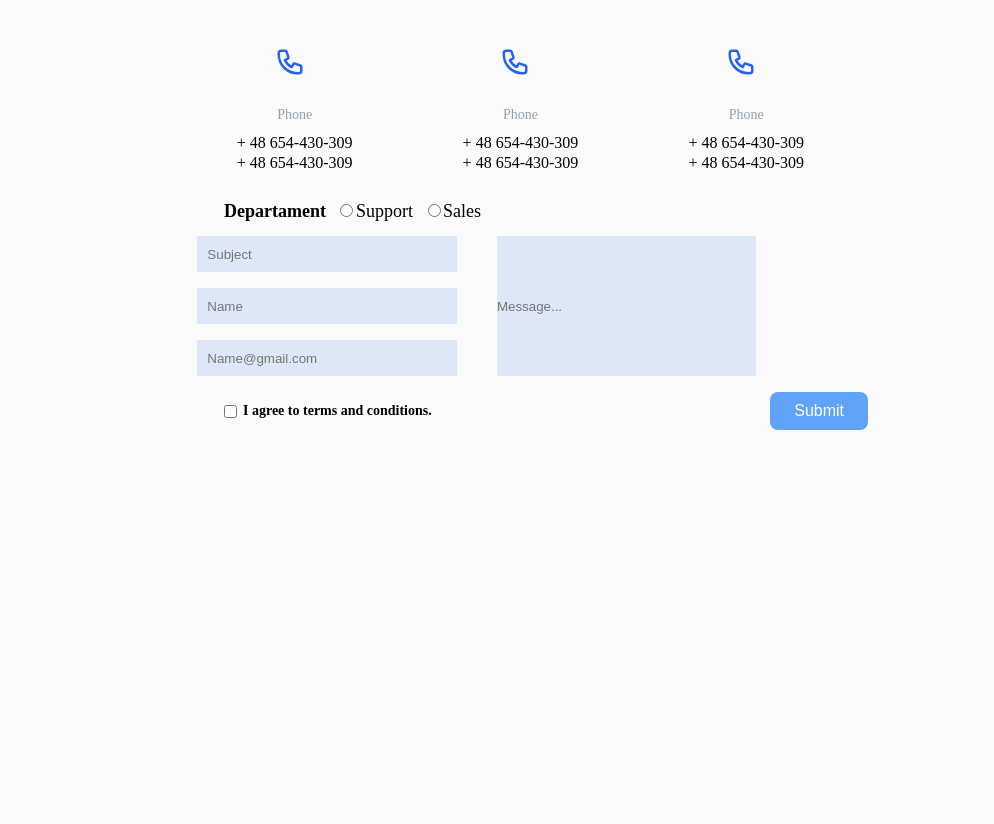
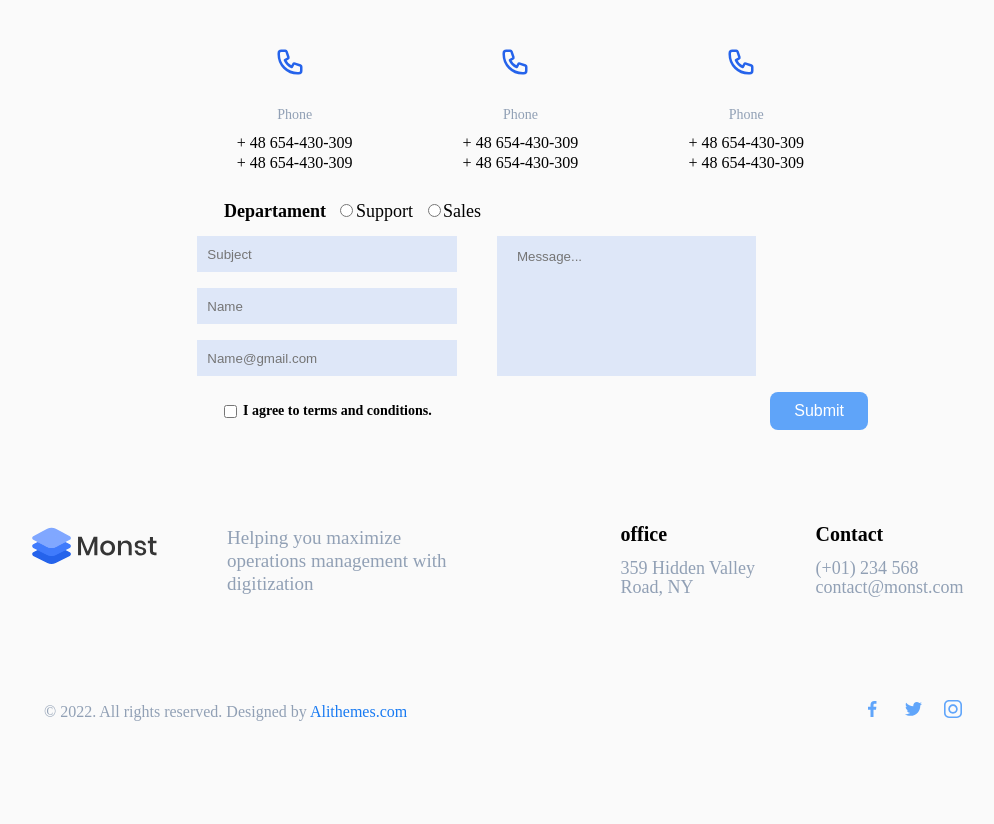
Before and after one commit to chicuongkute/LANDING-PAGE-4, a plain HTML site: page index.html in a window 1280 px wide. Shown: the part 4548-5372 px from the top of the page, without its empty margins (136-1130 px from the left). Drawn offline with Linux system fonts and the light colour scheme.

Commit message:
thg cho bo m xong roi ne vo ma check

```diff
--- a/assets/css/base.css
+++ b/assets/css/base.css
@@ -53,7 +53,7 @@
       to{border-right-color: transparent;}
     }
     body {
-    height: 1000vh;
+    height: 100vh;
     background-color: #fafafa;
     }
 
--- a/assets/css/main.css
+++ b/assets/css/main.css
@@ -636,7 +636,7 @@ line-height: 2rem;
 }
 /* cotainer__support */
 .cotainer__support {
-
+padding-bottom: 9.6rem;
 }
 .cotainer__support-header {
 margin-left: 18rem;
@@ -681,8 +681,10 @@ margin-left: 4rem;
 border: none;
 outline: none;
 background-color: #dee7f8;
+padding-bottom: 10rem;
+padding-left: 2rem;
+}
 
-}
 .container__support-footer {
 width: 64.4rem;
 margin-left: 18rem;
@@ -713,3 +715,46 @@ border-radius: 8px;
     background-color: #003cff;
     cursor: pointer;
 }
+/* footer */
+.footer {
+padding-bottom: 9.6rem;
+}
+.footer__logo img{
+height: 4rem;
+}
+.footer__help span{
+font-size: 1.9rem;
+line-height: 2.3rem;
+color: #91a0b5;
+
+}
+.footer__address span,
+.footer__contact span{
+    color: #91a0b5;
+    font-size: 1.8rem
+}
+.footer__address h3,
+.footer__contact h3{
+    font-size: 2rem;
+    margin-bottom: 1.8rem;
+}
+.footer__link {
+padding-top: 10rem;
+display: flex;
+justify-content: space-between;
+align-items: center;
+}
+.footer__link-left {
+font-size: 1.6rem;
+color: #91a0b5;
+
+}
+.footer__link-left span {
+color: #187af2;
+}
+.footer__link-right {
+
+}
+.footer__link-right img {
+margin-left: 1.6rem;
+}
--- a/index.html
+++ b/index.html
@@ -325,5 +325,36 @@
      </div>
   </div>
 </div>
+<footer class="footer  wrapper">
+<div class="grid">
+  <div class="row">
+    <div class="footer__logo l-2">
+     <img src="./assets/img/Monst.svg" alt="">
+   </div>
+   <div class="footer__help l-3 l-o-05">
+     <span>Helping you maximize operations management with digitization</span>
+   </div>
+   <div class="footer__address l-2 l-o-2">
+     <h3>office</h3>
+     <span>359 Hidden Valley Road, NY</span>
+   </div>
+   <div class="footer__contact l-2 l-o-05">
+     <h3>Contact</h3>
+     <span>(+01) 234 568
+       contact@monst.com</span>
+   </div>
+  </div>
+</div>
+<div class="footer__link">
+  <div class="footer__link-left">
+    © 2022. All rights reserved. Designed by <span> Alithemes.com</span>
+  </div>
+  <div class="footer__link-right">
+    <img src="./assets/img/fb.svg" alt="">
+    <img src="./assets/img/twitter.svg" alt="">
+    <img src="./assets/img/insta.svg" alt="">
+  </div>
+</div>
+</footer>
 </body>
 </html>
```
Also changed, not shown: assets/img/fb.svg (added), assets/img/insta.svg (added), assets/img/twitter.svg (added), 1 other file.
